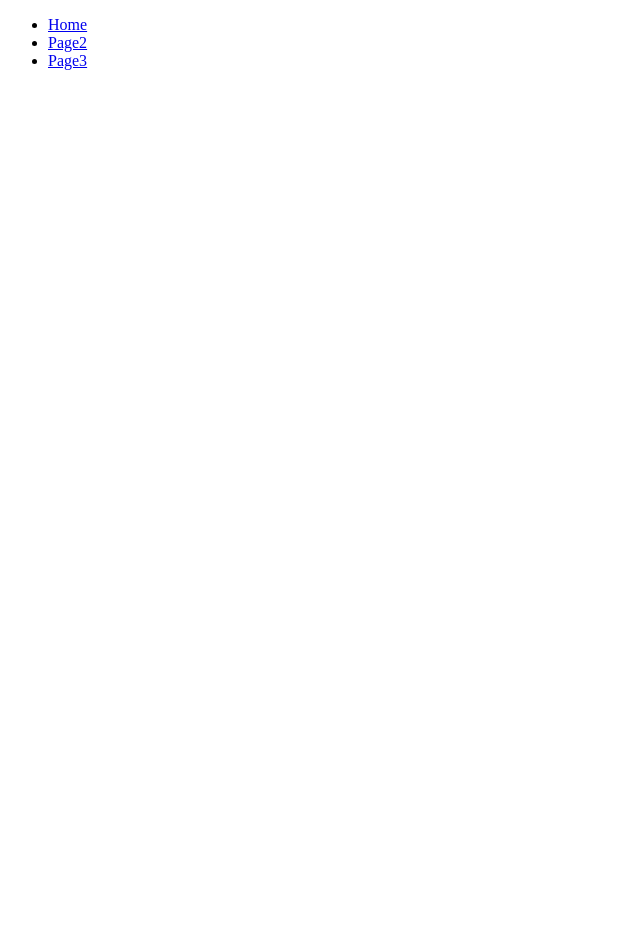
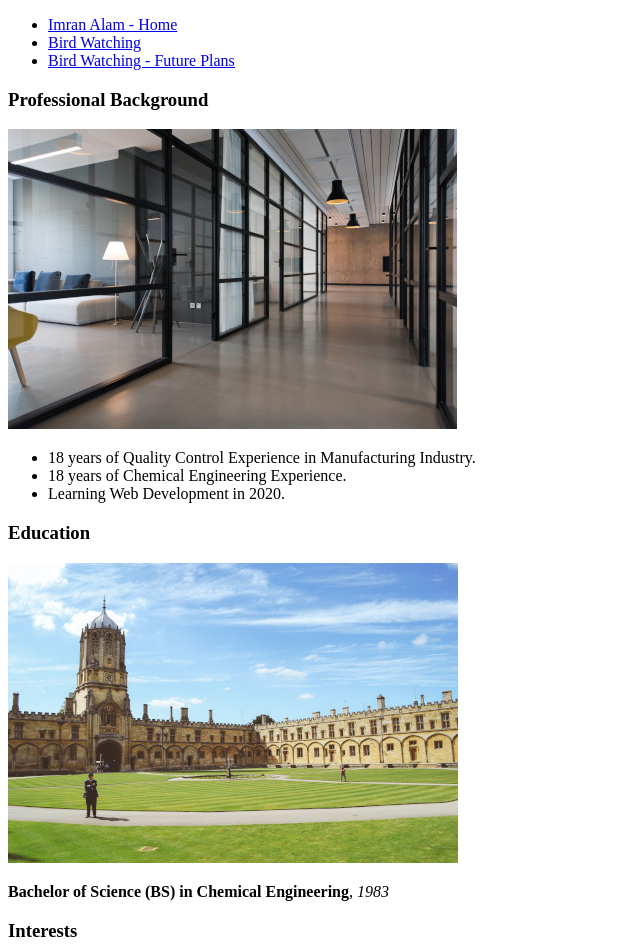
Before and after one commit to imranalam818/project-one, a plain HTML site: page index.html in a window 1280 px wide. Shown: the top 952 px of the page, without its empty margins (0-640 px from the left). Before the commit the page ends 800 px from the top, so only its background shows below. Drawn offline with Linux system fonts and the light colour scheme.

Commit message:
Fixed Navigation Texts, Updated Home and page 2 with text.

```diff
--- a/index.html
+++ b/index.html
@@ -2,16 +2,34 @@
 <html lang="en">
   <head>
     <meta charset="UTF-8">
-      <title>Title</title>
+      <title>Imran Alam Home Page</title>
   </head>
   <body>
     <p></p>
     <nav id="navigation">
         <ul class="nav">
-          <li id="nav-home"><a href="#">Home</a></li>
-          <li id="nav-p2"><a href="page2.html">Page2</a></li>
-          <li id="nav-p3"><a href="page3.html">Page3</a></li>
+          <li id="nav-home"><a href="index.html">Imran Alam - Home</a></li>
+          <li id="nav-p2"><a href="page2.html">Bird Watching</a></li>
+          <li id="nav-p3"><a href="page3.html">Bird Watching - Future Plans</a></li>
         </ul>
       </nav>
+      <h3>Professional Background</h3>
+      <img src="images/office.jpg"alt="Office"/>
+        <ul>
+          <li>18 years of Quality Control Experience in Manufacturing Industry.</li>
+          <li>18 years of Chemical Engineering Experience.</li>
+          <li>Learning Web Development in 2020.</li>
+        </ul>
+      <h3>Education</h3>
+      <img src="images/univ.jpg"alt="University"/>
+        <p><strong>Bachelor of Science (BS) in Chemical Engineering</strong>, <i>1983</i></p>
+      <h3>Interests</h3>
+      <img src="images/bino.jpg"alt="Bird Watching Binoculars"/>
+        <p>The focus of this website will be my new found interest of bird watching.</p>
+          <ul>
+            <li>Click the bird watching link to learn more: <a href="page2.html">Bird Watching</a></li>
+            <li>Click the future plans link to see next steps of my hobby: <a href="page3.html">Bird Watching - Future Plans</a></li>
+          </ul>
+      <img src="images/birdbw.jpg"alt="Bird Images"/>
   </body>
 </html>
```
Also changed, not shown: page2.html (+3 -3 lines), page3.html (+4 -4 lines), images/bino.jpg (added), images/birdbw.jpg (added), images/office.jpg (added), images/univ.jpg (added), 2 other files.
